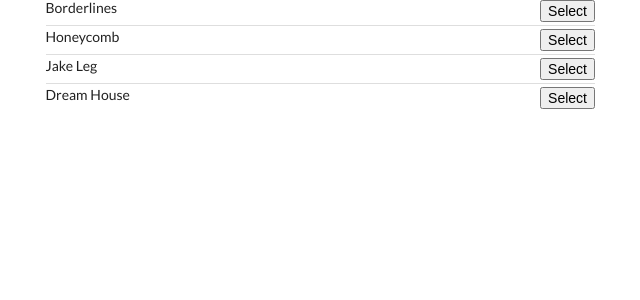
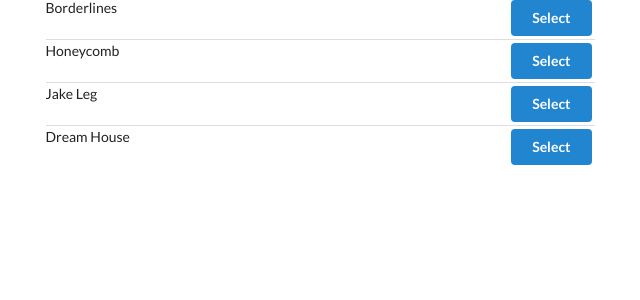
Before and after one commit to Cam512/React-component, a React (Create React App) app in the folder songs/: page / in a window 1280 px wide. Shown: the top 300 px of the page, without its empty margins (31-671 px from the left). Built offline with nearby package versions, Linux system fonts and the light colour scheme.

Commit message:
fixed typo in songlist component

```diff
--- a/songs/src/actions/index.js
+++ b/songs/src/actions/index.js
@@ -1,5 +1,5 @@
 // Action creator
-export const selectSong = () => {
+export const selectSong = song => {
     // Return an action
     return {
         type: 'SONG_SELECTED',
--- a/songs/src/components/SongList.js
+++ b/songs/src/components/SongList.js
@@ -1,5 +1,6 @@
 import React, { Component } from 'react';
 import { connect } from 'react-redux';
+import { selectSong } from '../actions';
 
 class SongList extends Component {
     renderList() {
@@ -7,7 +8,7 @@ class SongList extends Component {
             return (
                 <div className="item" key={song.title}>
                     <div className="right floated content">
-                        <button classname="ui button primary">
+                        <button className="ui button primary" onClick={() => this.props.selectSong(song)}>
                             Select
                         </button>
                     </div>
@@ -26,4 +27,4 @@ const mapStateToProps= (state) => {
     return { songs: state.songs };
 };
 
-export default connect(mapStateToProps)(SongList);
+export default connect(mapStateToProps, { selectSong })(SongList);
```
